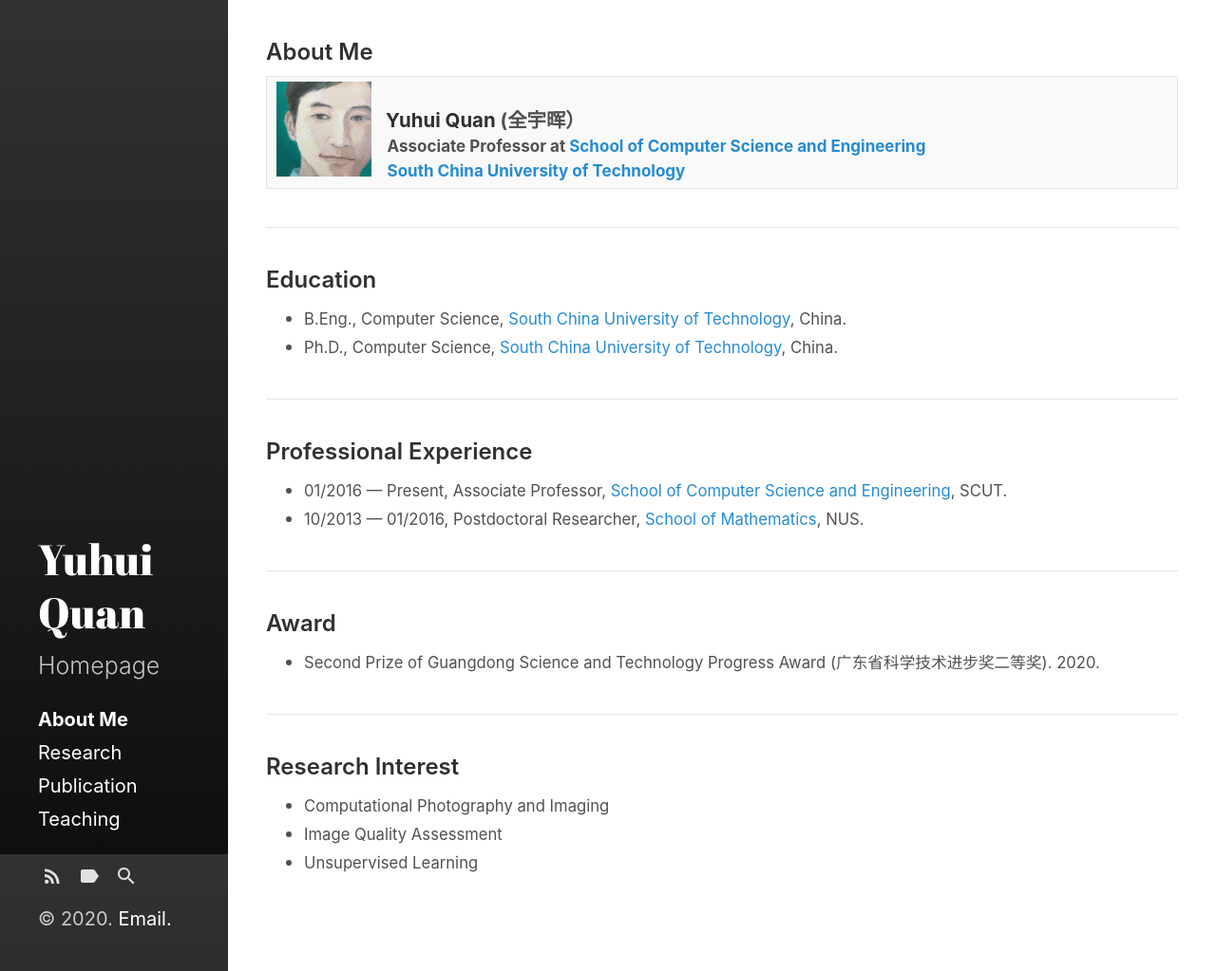
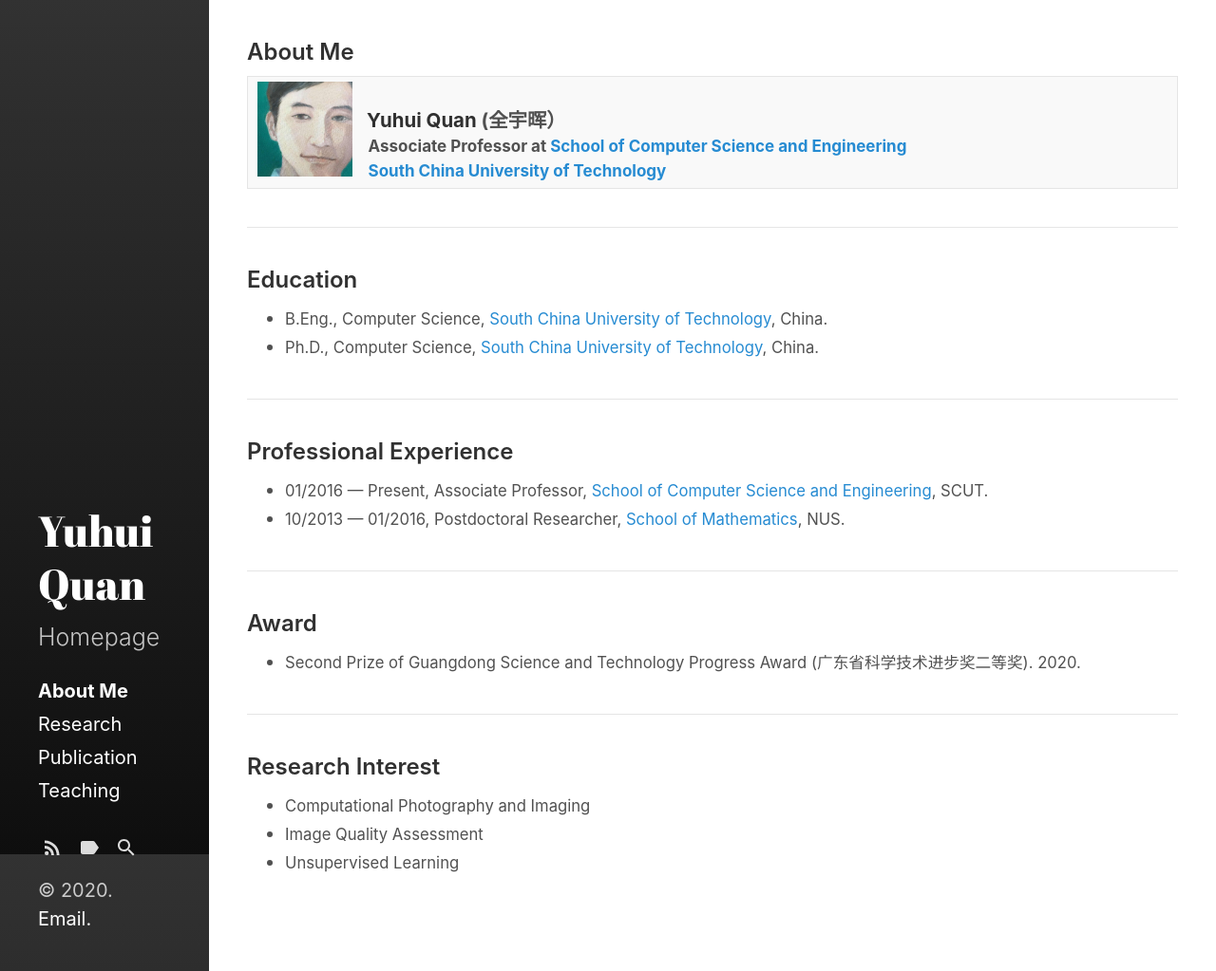
Before and after one commit to Dofboom/Dofboom.github.io, a Jekyll site: the page built from index.html, in a window 1280 px wide and 1023 px high. Shown: the whole window at 95% size. Built offline with Jekyll 4.4.1, drawn with Linux system fonts in a browser that asks for light colours; the list of posts is cut into pages by our own code.

Commit message:
Update _variables.scss

```diff
--- a/_sass/hydeout/_variables.scss
+++ b/_sass/hydeout/_variables.scss
@@ -29,7 +29,7 @@ $padding-v: 1em !default;
 $padding-h: 1.5em !default;
 $heading-spacing: 0.5rem !default;
 $section-spacing: 2rem !default;
-$sidebar-width: 12rem !default;
+$sidebar-width: 11rem !default;
 
 $large-breakpoint: 49rem !default;
 $large-font-size: 1.25rem !default;
```
